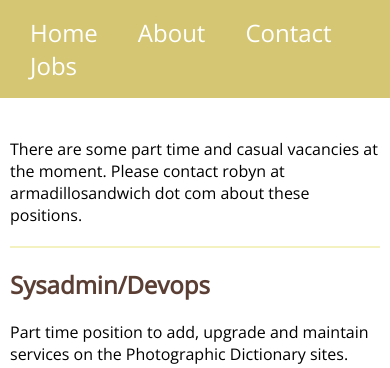
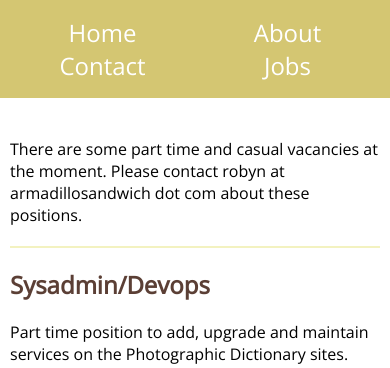
Before and after one commit to rumpledelf/armadillosandwich, a PHP site: page /jobs.php in a window 390 px wide. Shown: the part 193-561 px from the top of the page. Run offline with PHP 8.4, Linux system fonts and the light colour scheme.

Commit message:
Moar css!

```diff
--- a/style.css
+++ b/style.css
@@ -51,6 +51,7 @@ ul{
 	color: white;
 	font-size: 1.5em;
 	padding: 0 20px;
+	text-align: center;
 }
 #menu a:hover{
 	color: #5b3f35;
@@ -89,5 +90,21 @@ ul{
 	}
 	#menu a{
 		float: left;
+		width: 25%;
+		padding: 0;
 	}
 }
+@media all and (max-width: 480px){
+	#logo{
+		float: none;
+		margin: 0 auto;
+	}
+	#header{
+		text-align: center;
+	}
+	#menu a{
+		float: left;
+		width: 50%;
+		padding: 0;
+	}
+}
```
